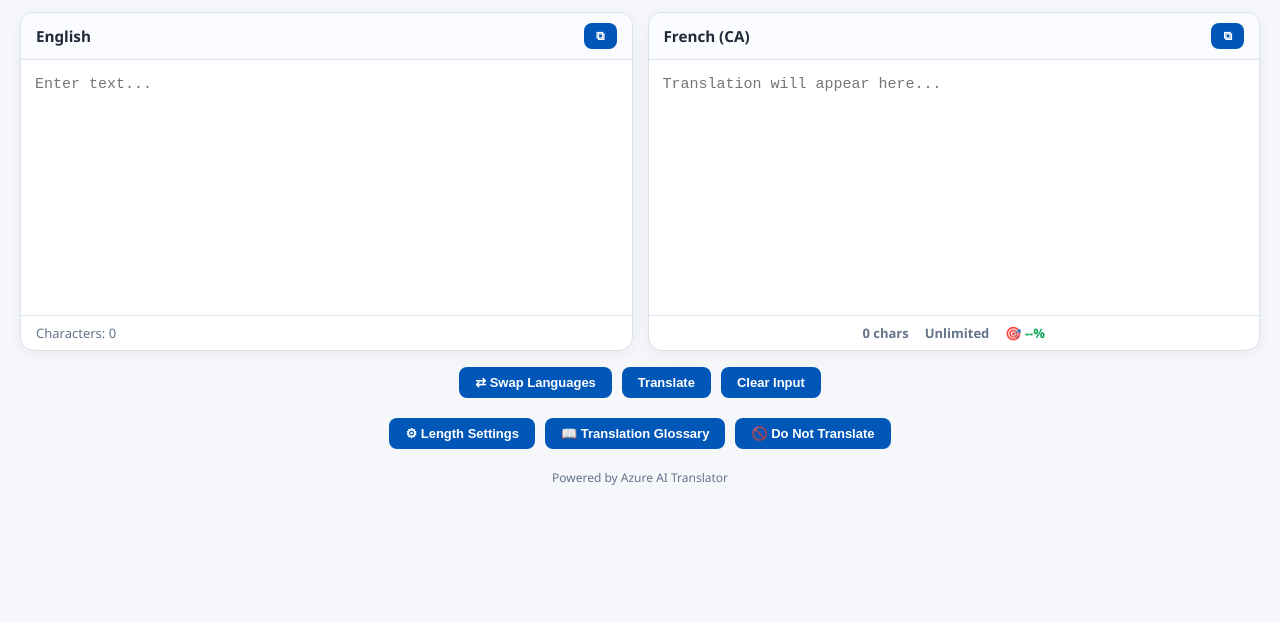
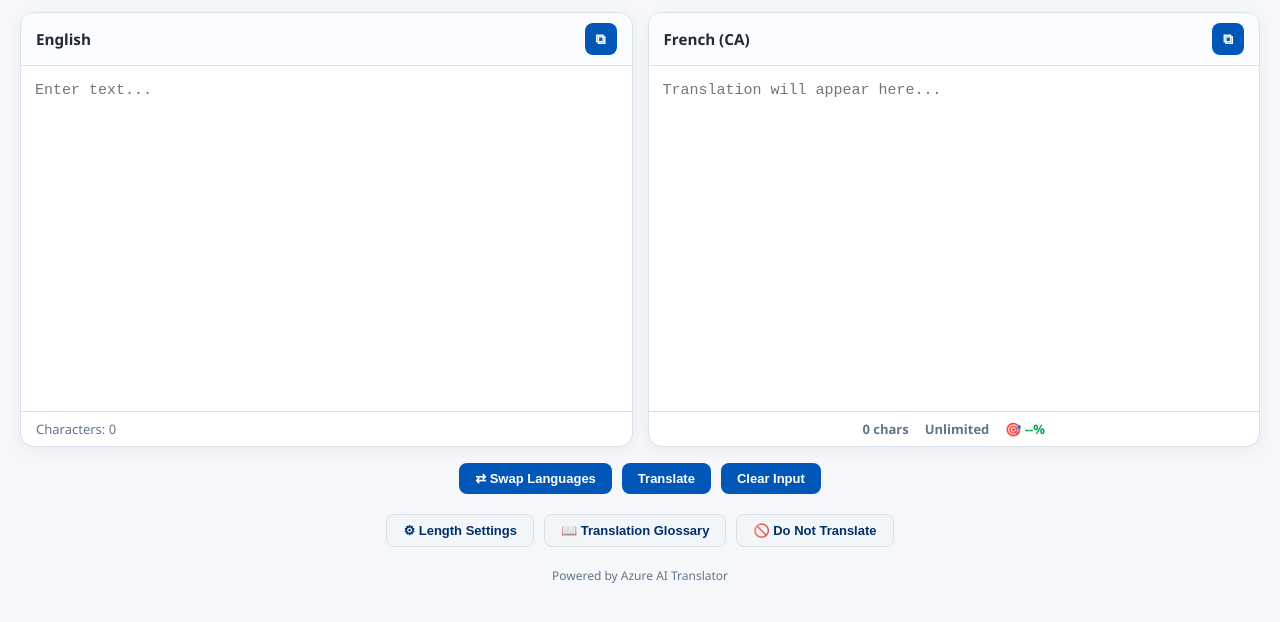
Before and after one commit to aditony-prog/english-canadian-french-translator, a plain HTML site: page index.html in a window 1280 px wide. Shown: the part 78-700 px from the top of the page. Drawn offline with Linux system fonts and the light colour scheme.

Commit message:
Update style.css

```diff
--- a/style.css
+++ b/style.css
@@ -107,7 +107,7 @@ h1 {
 #inputText,
 #outputText {
     width: 100%;
-    min-height: 250px;
+    min-height: 340px;
 
     resize: none;
 
@@ -195,8 +195,16 @@ button:hover {
 
 #copyBtn,
 #copyInputBtn {
-    padding: 6px 12px;
-    font-size: 12px;
+    width: 32px;
+    height: 32px;
+
+    padding: 0;
+
+    display: flex;
+    align-items: center;
+    justify-content: center;
+
+    font-size: 14px;
 }
 
 /* ==========================================
@@ -568,3 +576,19 @@ button:hover {
 
     resize: vertical;
 }
+
+#openLengthBtn,
+#openGlossaryBtn,
+#openDntBtn {
+    background: #f3f6f9;
+    color: var(--header-blue);
+    border: 1px solid var(--border);
+}
+
+#openLengthBtn:hover,
+#openGlossaryBtn:hover,
+#openDntBtn:hover {
+    background: #eaf1f7;
+}
+
+``
```
